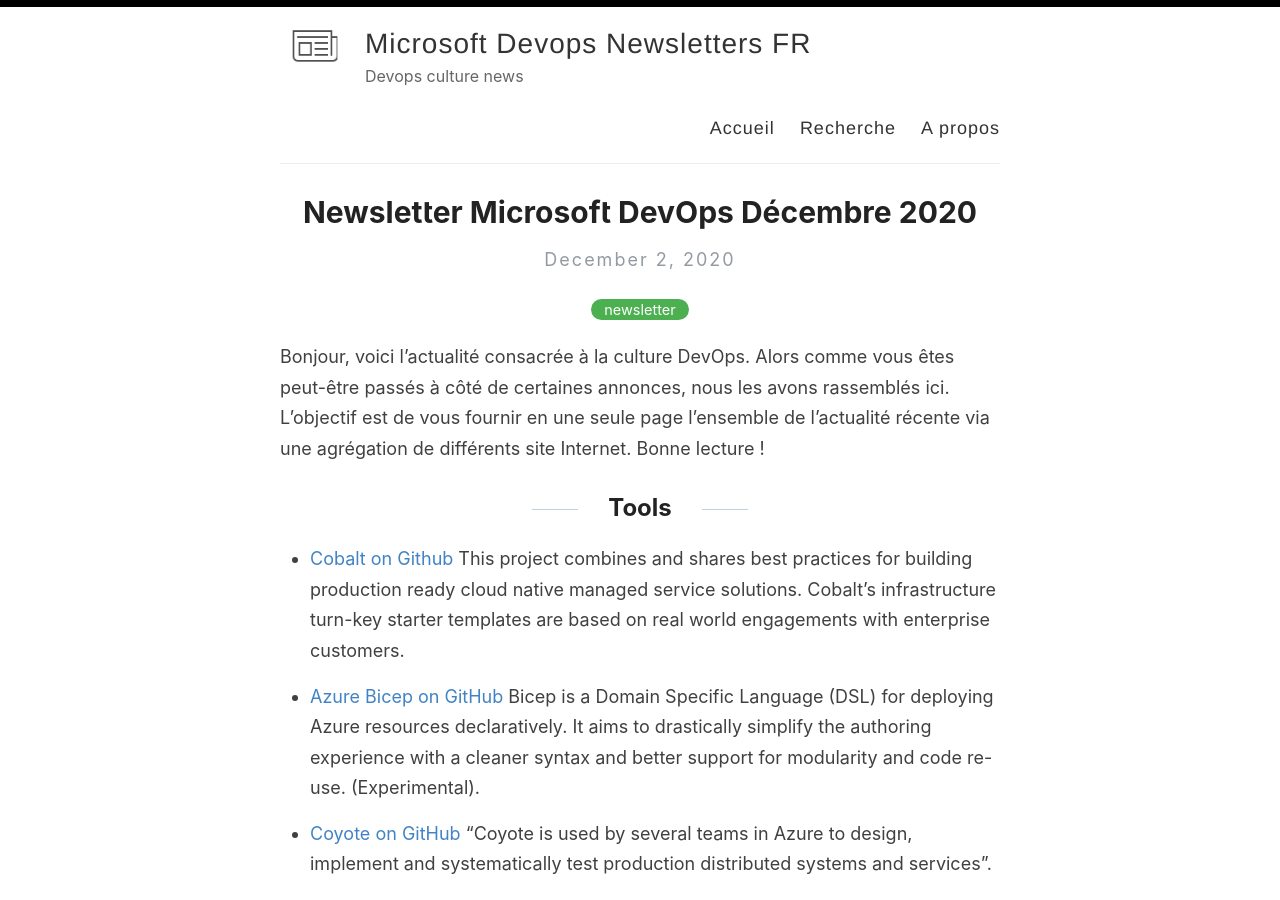
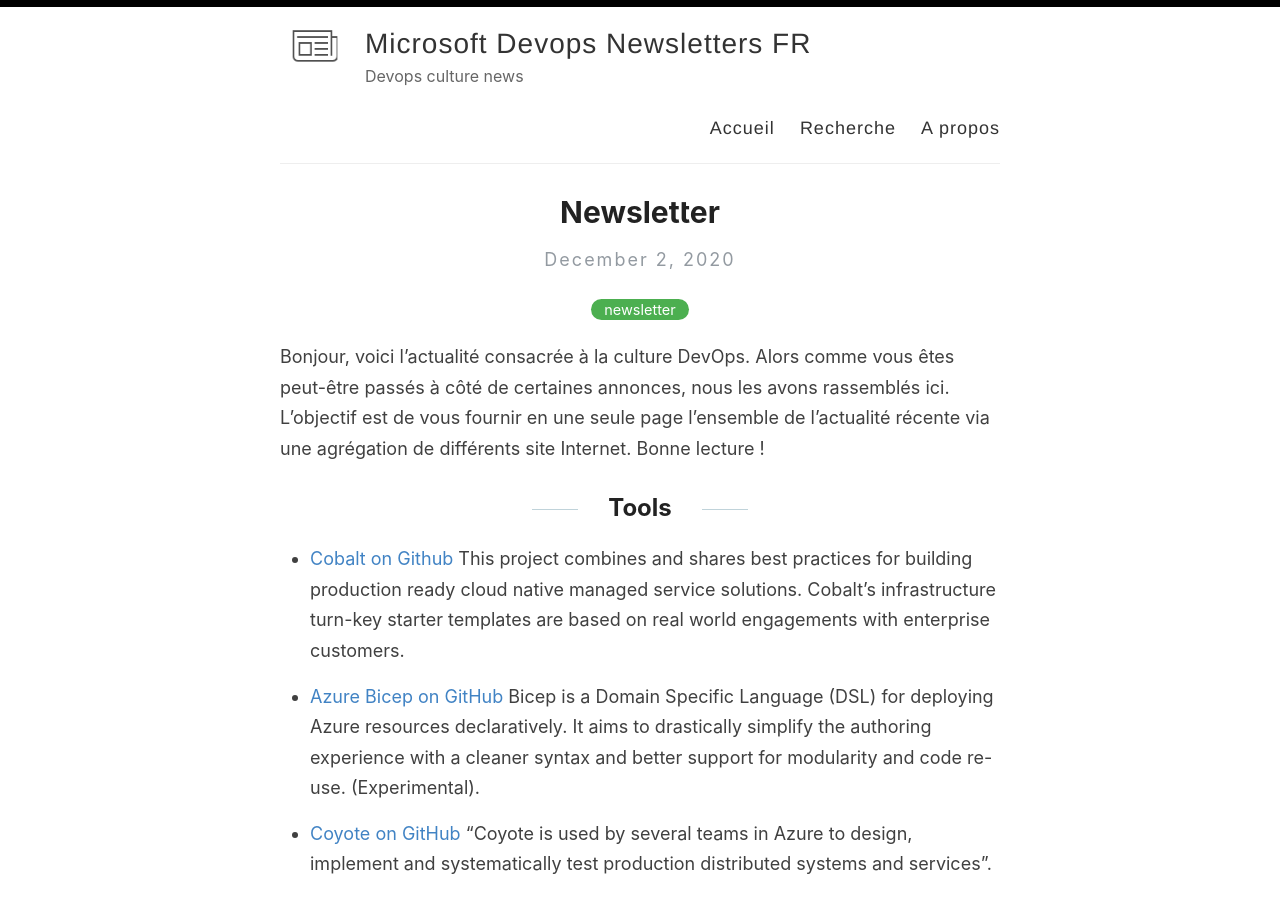
Before and after one commit to microsoft-devops-community/ms-devops-fr.github.io, a Jekyll site: the page built from _posts/2020-12-02-newsletter-december.md, in a window 1280 px wide and 900 px high. Built offline with Jekyll 4.4.1, drawn with Linux system fonts in a browser that asks for light colours.

Commit message:
Update 2020-12-02-newsletter-december.md

```diff
--- a/_posts/2020-12-02-newsletter-december.md
+++ b/_posts/2020-12-02-newsletter-december.md
@@ -1,6 +1,6 @@
 ---
 layout: post
-title: Newsletter Microsoft DevOps Décembre 2020
+title: Newsletter
 categories: [newsletter]
 excerpt: Bonjour, voici l'actualité Devops pour ce mois de Novembre. Alors comme vous êtes peut-être passés à côté de certaines annonces, nous les avons rassemblés dans cette newsletter. Au menu, des outils, des trainings et quelques hacks bien pensés sur Azure Devops.
 ---
```
